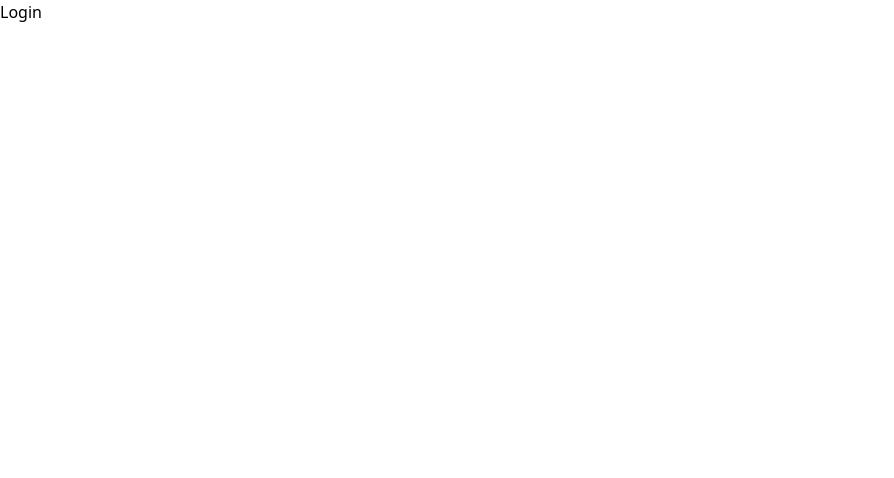
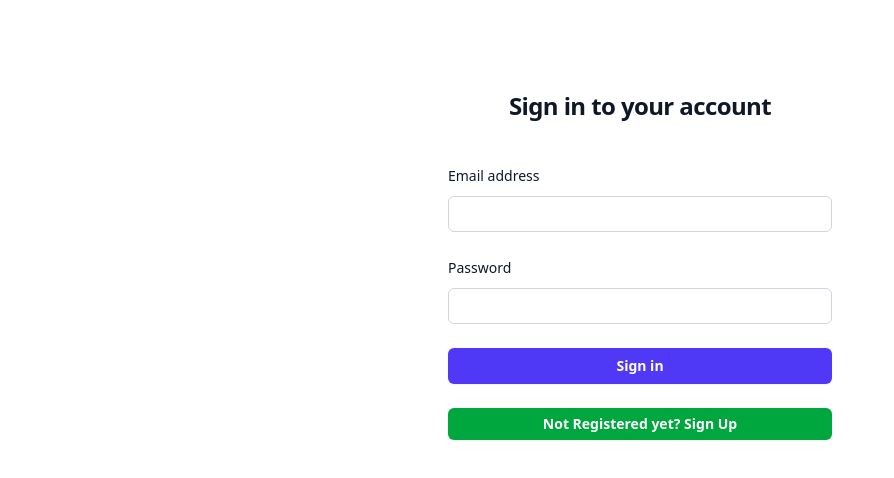
Before and after one commit to maynul69/custom_forms, a React (Vite) app: page /login in a window 1280 px wide. Shown: the top 478 px of the page, without its empty margins (0-894 px from the left). Built offline with nearby package versions, Linux system fonts and the light colour scheme.

Commit message:
login-front-end

```diff
--- a/src/Pages/Login.jsx
+++ b/src/Pages/Login.jsx
@@ -3,9 +3,69 @@
 function Login() {
   return (
     <div>
-      Login
+    <div className="flex min-h-full flex-1 flex-col justify-center px-6 py-12 lg:px-8">
+      <div className="sm:mx-auto sm:w-full sm:max-w-sm">
+        <h2 className="mt-10 text-center text-2xl/9 font-bold tracking-tight text-gray-900">
+          Sign in to your account
+        </h2>
+      </div>
 
+      <div className="mt-10 sm:mx-auto sm:w-full sm:max-w-sm">
+        <form className="space-y-6">
+          <div>
+            <label htmlFor="email" className="block text-sm/6 font-medium text-gray-900">
+              Email address
+            </label>
+            <div className="mt-2">
+              <input
+                id="email"
+                name="email"
+                type="email"
+                required
+                autoComplete="email"
+                className="block w-full rounded-md bg-white px-3 py-1.5 text-base text-gray-900 outline-1 -outline-offset-1 outline-gray-300 placeholder:text-gray-400 focus:outline-2 focus:-outline-offset-2 focus:outline-indigo-600 sm:text-sm/6"
+              />
+            </div>
+          </div>
+
+          <div>
+            <label htmlFor="password" className="block text-sm/6 font-medium text-gray-900">
+              Password
+            </label>
+            <div className="mt-2">
+              <input
+                id="password"
+                name="password"
+                type="password"
+                required
+                autoComplete="current-password"
+                className="block w-full rounded-md bg-white px-3 py-1.5 text-base text-gray-900 outline-1 -outline-offset-1 outline-gray-300 placeholder:text-gray-400 focus:outline-2 focus:-outline-offset-2 focus:outline-indigo-600 sm:text-sm/6"
+              />
+            </div>
+          </div>
+
+          <div>
+            <button
+              type="submit"
+              className="flex w-full justify-center rounded-md bg-indigo-600 px-3 py-1.5 text-sm/6 font-semibold text-white shadow-xs hover:bg-indigo-500 focus-visible:outline-2 focus-visible:outline-offset-2 focus-visible:outline-indigo-600"
+            >
+              Sign in
+            </button>
+          </div>
+
+          <div>
+            <button
+              type="button"
+              onClick={() => window.location.href = '/reg'}
+              className="flex w-full justify-center rounded-md bg-green-600 px-3 py-1.5 text-sm font-semibold text-white shadow-xs hover:bg-green-500 focus-visible:outline-2 focus-visible:outline-green-600"
+            >
+              Not Registered yet? Sign Up
+            </button>
+          </div>
+        </form>
+      </div>
     </div>
+  </div>
   )
 }
 
```
